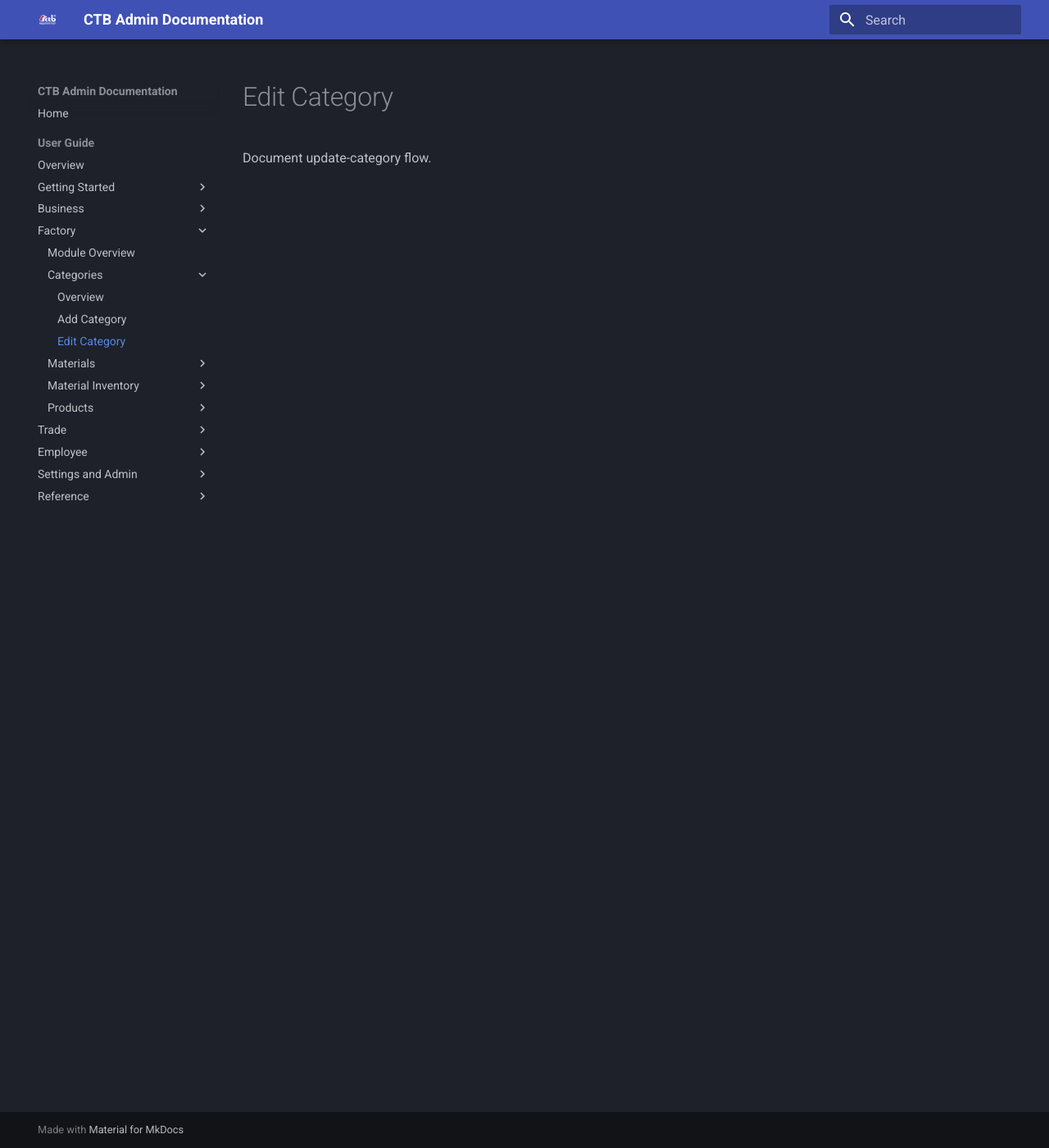
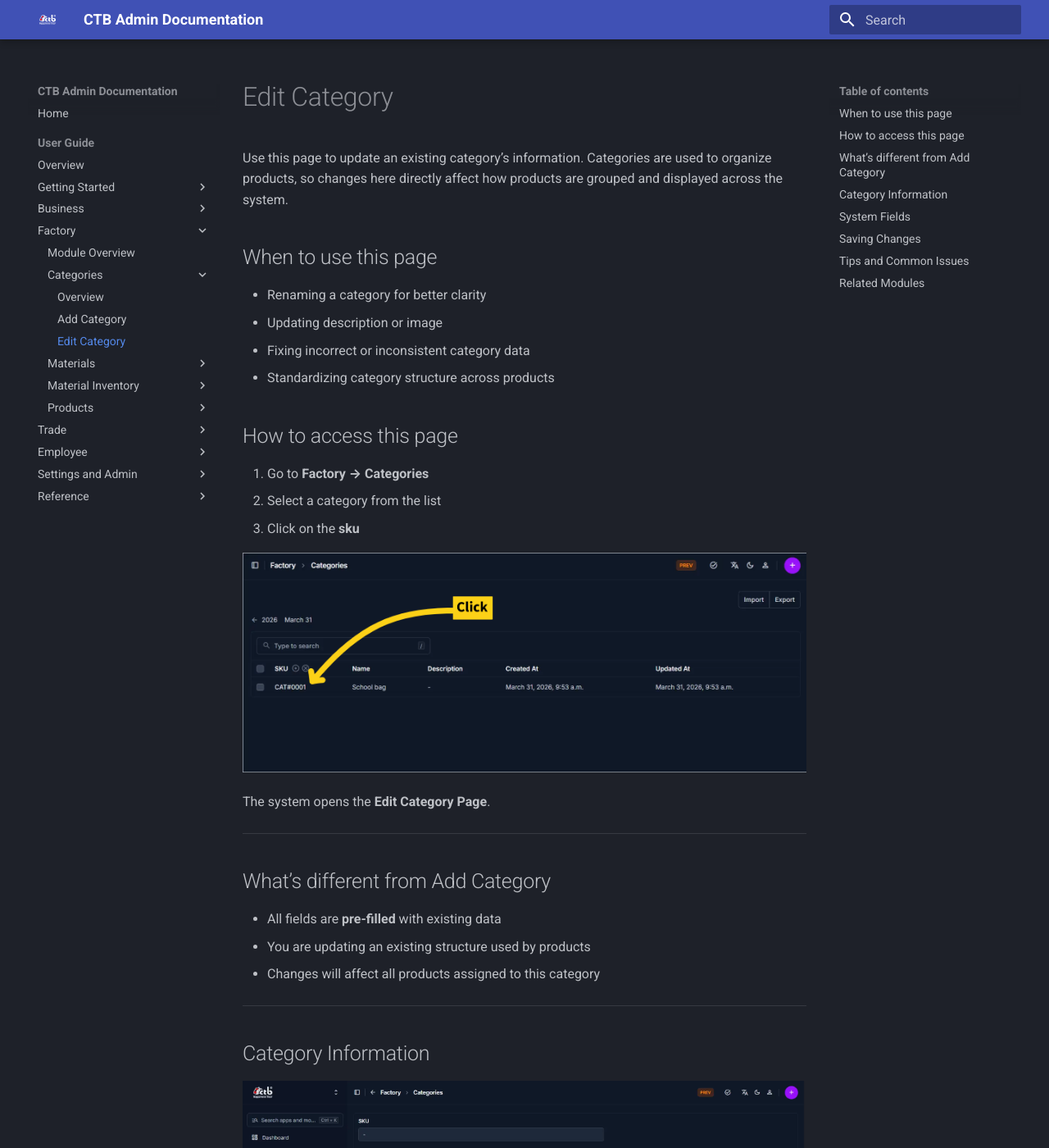
Before and after one commit to sharf-shawon/CTB2025.docs, an MkDocs documentation site: the page built from docs/user-guide/02-factory/categories/edit-category.md, in a window 1280 px wide and 1400 px high. Shown: the whole window at 82% size. Built offline with MkDocs 1.6.1 and Material for MkDocs 9.7.7, drawn with Linux system fonts in a browser that asks for light colours; some of the changed text lies outside the part shown.

Commit message:
category section completed

```diff
--- a/docs/user-guide/02-factory/categories/edit-category.md
+++ b/docs/user-guide/02-factory/categories/edit-category.md
@@ -1,3 +1,83 @@
 # Edit Category
 
-Document update-category flow.
+Use this page to update an existing category’s information. Categories are used to organize products, so changes here directly affect how products are grouped and displayed across the system.
+
+## When to use this page
+
+- Renaming a category for better clarity
+- Updating description or image
+- Fixing incorrect or inconsistent category data
+- Standardizing category structure across products
+
+## How to access this page
+
+1. Go to **Factory → Categories**
+1. Select a category from the list
+1. Click on the **sku**
+
+![Edit Category Form](category-list-page.png)
+
+The system opens the **Edit Category Page**.
+
+______________________________________________________________________
+
+## What’s different from Add Category
+
+- All fields are **pre-filled** with existing data
+- You are updating an existing structure used by products
+- Changes will affect all products assigned to this category
+
+______________________________________________________________________
+
+## Category Information
+
+![Edit Category Form](category.png)
+
+Update the following fields as needed:
+
+| Field       | What you can change | Notes                                                |
+| ----------- | ------------------- | ---------------------------------------------------- |
+| Name        | Edit                | Updates how the category appears across all products |
+| Description | Edit                | Clarifies the purpose of the category                |
+| Photo       | Replace             | Upload a new image if needed                         |
+
+______________________________________________________________________
+
+## System Fields
+
+These fields are automatically managed:
+
+| Field      | Description                                |
+| ---------- | ------------------------------------------ |
+| SKU        | System-generated identifier (not editable) |
+| Created At | Original creation date                     |
+| Updated At | Updated automatically after changes        |
+
+!!! note
+System fields cannot be modified manually.
+
+______________________________________________________________________
+
+## Saving Changes
+
+- Click **Save** to apply updates
+- Changes are immediately reflected across all related products
+
+______________________________________________________________________
+
+## Tips and Common Issues
+
+- Renaming a category will update it for all linked products
+- Avoid frequent name changes to maintain consistency
+- Ensure the category name clearly represents grouped products
+
+!!! warning
+Changing category structure after products are assigned may impact organization and reporting.
+
+______________________________________________________________________
+
+## Related Modules
+
+- **Categories** — View all categories
+- **Products** — Products linked to categories
+- **Inventory** — Organized based on category structure
```
Also changed, not shown: docs/user-guide/02-factory/categories/add-category.md (+75 -2 lines), docs/user-guide/02-factory/categories/category-list-page.png (added).
